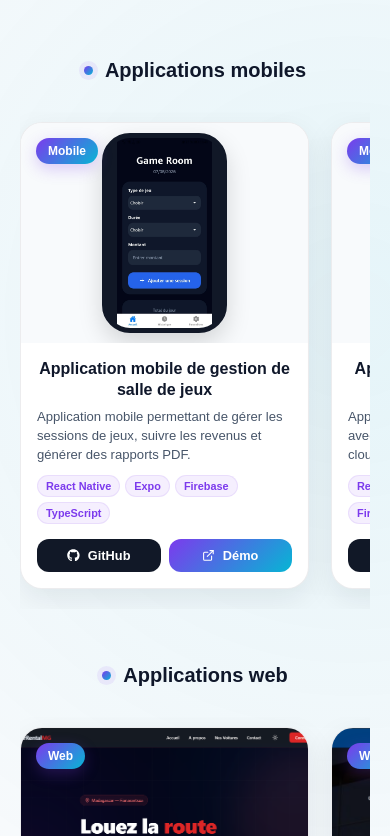
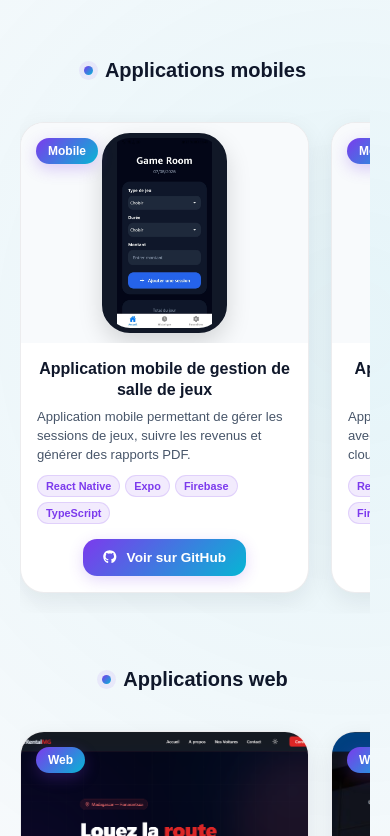
Before and after one commit to Fanajaval/mon-portfolio, a React (Vite) app: page / in a window 390 px wide. Shown: the part 4828-5664 px from the top of the page. Built offline with nearby package versions, Linux system fonts and the light colour scheme.

Commit message:
suppression btn demo, amélioration btn github et card

```diff
--- a/src/components/ProjectCard.jsx
+++ b/src/components/ProjectCard.jsx
@@ -84,17 +84,7 @@ function ProjectCard({ project }) {
             className="project-btn github-btn"
           >
             <FaGithub />
-            GitHub
-          </a>
-
-          <a
-            href={project.demo}
-            target="_blank"
-            rel="noopener noreferrer"
-            className="project-btn demo-btn"
-          >
-            <FiExternalLink />
-            Démo
+            Voir sur GitHub
           </a>
 
         </div>
--- a/src/styles/Projects.css
+++ b/src/styles/Projects.css
@@ -161,26 +161,29 @@
   backdrop-filter: blur(12px);
   -webkit-backdrop-filter: blur(12px);
 
-  border-radius: 22px;
+  border-radius: 24px;
 
   overflow: hidden;
 
   border: 1px solid var(--border-color);
 
   box-shadow:
-    0 10px 30px var(--shadow-color);
+    0 8px 25px var(--shadow-color);
 
   transition:
     background-color 0.3s ease,
-    box-shadow 0.3s ease,
-    border-color 0.3s ease;
+    box-shadow 0.4s ease,
+    border-color 0.3s ease,
+    transform 0.3s ease;
 }
 
 .project-card:hover {
-  border-color: rgba(124, 58, 237, 0.25);
+  border-color: rgba(124, 58, 237, 0.4);
 
   box-shadow:
-    0 22px 50px rgba(124, 58, 237, 0.15);
+    0 20px 45px rgba(124, 58, 237, 0.2);
+
+  transform: translateY(-5px);
 }
 
 .project-image-container {
@@ -261,13 +264,13 @@
 }
 
 .project-content {
-  padding: 25px;
+  padding: 28px;
 
   display: flex;
 
   flex-direction: column;
 
-  gap: 12px;
+  gap: 14px;
 }
 
 .project-content h3 {
@@ -303,92 +306,93 @@
 }
 
 .tech-badge {
-  padding: 6px 11px;
+  padding: 7px 13px;
 
   border-radius: 999px;
 
-  font-size: 0.78rem;
+  font-size: 0.8rem;
 
   font-weight: 600;
 
   color: var(--primary-color);
 
-  background: rgba(124, 58, 237, 0.08);
+  background: rgba(124, 58, 237, 0.1);
 
-  border: 1px solid rgba(124, 58, 237, 0.1);
+  border: 1px solid rgba(124, 58, 237, 0.15);
 
   transition:
     background-color 0.3s ease,
     border-color 0.3s ease,
-    color 0.3s ease;
+    color 0.3s ease,
+    transform 0.2s ease;
+}
+
+.tech-badge:hover {
+  background: rgba(124, 58, 237, 0.15);
+
+  border-color: rgba(124, 58, 237, 0.25);
+
+  transform: translateY(-2px);
 }
 
 .project-links {
   display: flex;
 
-  gap: 12px;
+  justify-content: center;
 
-  margin-top: 15px;
+  margin-top: 18px;
 }
 
 .project-btn {
-  flex: 1;
-
   display: flex;
 
   justify-content: center;
 
   align-items: center;
 
-  gap: 8px;
+  gap: 10px;
 
-  padding: 11px 15px;
+  padding: 13px 28px;
 
-  border-radius: 12px;
+  border-radius: 14px;
 
   text-decoration: none;
 
-  font-size: 0.9rem;
+  font-size: 0.95rem;
 
   font-weight: 600;
 
   transition:
     transform 0.3s ease,
     box-shadow 0.3s ease,
-    background 0.3s ease;
+    background 0.3s ease,
+    color 0.3s ease;
 }
 
 .github-btn {
-  background: #111827;
+  background: linear-gradient(
+    135deg,
+    var(--primary-color),
+    var(--secondary-color)
+  );
 
   color: #ffffff;
+
+  box-shadow:
+    0 4px 15px rgba(124, 58, 237, 0.2);
 }
 
 .github-btn:hover {
-  background: #020617;
+  background: linear-gradient(
+    135deg,
+    #9333ea,
+    #0891b2
+  );
 
-  transform: translateY(-2px);
+  transform: translateY(-3px);
 
   box-shadow:
-    0 8px 20px rgba(15, 23, 42, 0.25);
-}
-
-.demo-btn {
-  background:
-    linear-gradient(
-      135deg,
-      var(--primary-color),
-      var(--secondary-color)
-    );
-
-  color: #ffffff;
-}
-
-.demo-btn:hover {
-  transform: translateY(-2px);
-
-  box-shadow:
-    0 8px 20px rgba(124, 58, 237, 0.25);
+    0 10px 25px rgba(124, 58, 237, 0.35);
 }
 
 [data-theme="dark"] .projects {
@@ -416,10 +420,10 @@
 }
 
 [data-theme="dark"] .project-card:hover {
-  border-color: rgba(167, 139, 250, 0.3);
+  border-color: rgba(167, 139, 250, 0.5);
 
   box-shadow:
-    0 22px 50px rgba(0, 0, 0, 0.35);
+    0 20px 45px rgba(124, 58, 237, 0.3);
 }
 
 [data-theme="dark"] .project-image-container {
@@ -427,11 +431,17 @@
 }
 
 [data-theme="dark"] .tech-badge {
-  background: rgba(167, 139, 250, 0.12);
+  background: rgba(167, 139, 250, 0.15);
 
-  border-color: rgba(167, 139, 250, 0.18);
+  border-color: rgba(167, 139, 250, 0.22);
 
   color: #c4b5fd;
+}
+
+[data-theme="dark"] .tech-badge:hover {
+  background: rgba(167, 139, 250, 0.22);
+
+  border-color: rgba(167, 139, 250, 0.35);
 }
 
 [data-theme="dark"] .category-dot {
@@ -596,13 +606,12 @@
   }
 
   .mobile-projects-grid .project-links {
-    flex-direction: row;
-    gap: 8px;
+    justify-content: center;
   }
 
   .mobile-projects-grid .project-btn {
-    padding: 9px 8px;
-    font-size: 0.8rem;
+    padding: 11px 20px;
+    font-size: 0.85rem;
   }
 
   .mobile-projects-grid .project-content {
```
